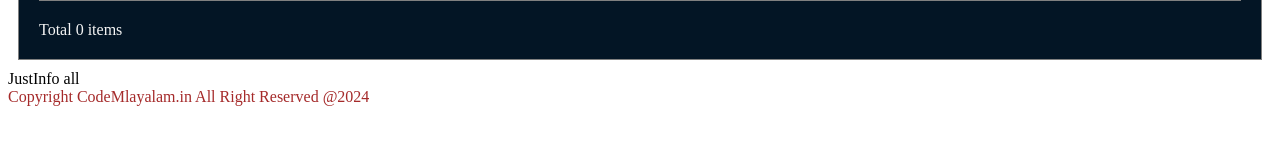
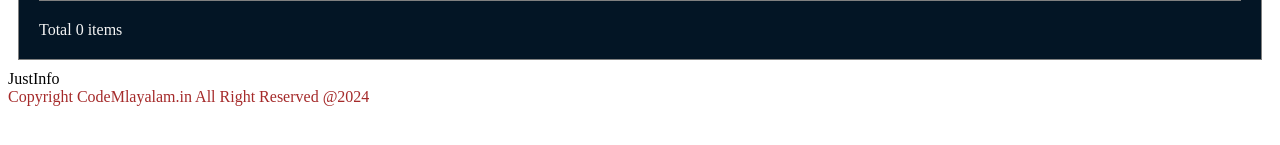
Before and after one commit to kraswathy20/ReactStudy, a React app: page / in a window 1280 px wide. Shown: the part 581-726 px from the top of the page. Built offline with nearby package versions, Linux system fonts and the light colour scheme; the HTML template or start-up script is replaced by a standard one.

Commit message:
useCallback()

```diff
--- a/src/pages/Homepage.jsx
+++ b/src/pages/Homepage.jsx
@@ -1,4 +1,4 @@
-import React,{useEffect, useMemo, useState} from "react"
+import React,{useCallback, useEffect, useMemo, useState} from "react"
 import Tools from "../components/Tools"
 import SimpleList from "../list/SimpleList";
 import JustInfo from "./JustInfo";
@@ -65,13 +65,20 @@ const newList = data.filter((item)=>{
 // const value = {
 //     key : 'home'
 // }
-const value = useMemo(()=>{
-return {
-        key : 'home',
-        activeState : activeState
-    }
-},[activeState])
+// const value = useMemo(()=>{
+// return {
+//         key : 'home',
+//         activeState : activeState
+//     }
+// },[activeState])
 
+// const handleClick =() =>{
+//     console.log("Clicked");
+// }
+const handleClick =  useCallback(
+     () =>{
+    console.log("Clicked");
+},[])
  return(
     <div>
     <input checked={showLabel} onClick={handleShow} type="checkbox" id="show"  style={{marginLeft:'10px',marginTop:'5px'}}/>
@@ -81,7 +88,7 @@ return {
      <Tools labelValue={activeState} onAction={onListChange} addnew={handleAdd}>
          <SimpleList data={newList} onAction={handleDelete} labelClick={handleLableClick}/>
      </Tools>
-  <JustInfo testValue={value}  showLabel={showLabel}/>
+  <JustInfo onClick={handleClick} showLabel={showLabel}/>
   </MyContext.Provider>
   </MyContext2.Provider>
  </div>
--- a/src/pages/JustInfo.jsx
+++ b/src/pages/JustInfo.jsx
@@ -4,7 +4,7 @@ function JustInfo({showLabel ,testValue}) {
   console.log("RENDER JUSTINFO");
 
   return (
-    <div>JustInfo {showLabel} {testValue.activeState} </div>
+    <div>JustInfo {showLabel}  </div>
   )
 }
 
```
